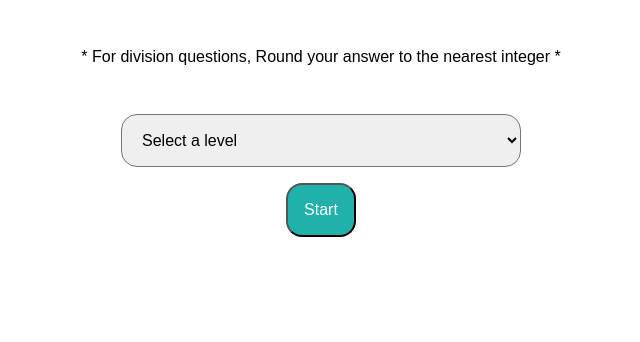
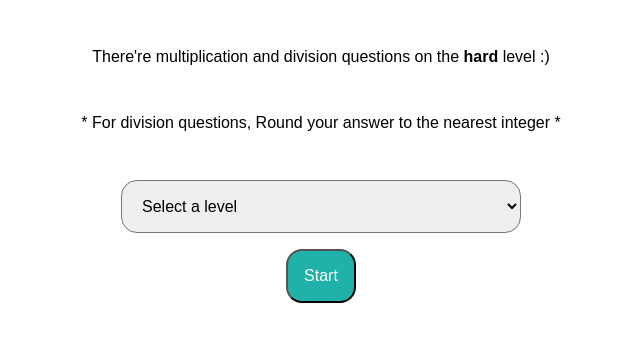
Before and after one commit to ChangmoSung/DWMT-metronome, a React (Create React App) app: page / in a window 1280 px wide. Shown: the top 342 px of the page, without its empty margins (319-959 px from the left). Built offline with nearby package versions, Linux system fonts and the light colour scheme.

Commit message:
decrease play time and add an announcement

```diff
--- a/src/App.js
+++ b/src/App.js
@@ -54,6 +54,13 @@ const App = () => {
         <source src={sound}></source>
       </audio>
 
+      {questions.length <= 0 && !gameOver && (
+        <p className="announcement">
+          There're multiplication and division questions on the{" "}
+          <strong>hard</strong> level :)
+        </p>
+      )}
+
       <p className="announcement">
         * For division questions, Round your answer to the nearest integer *
       </p>
```
Also changed, not shown: src/lib/index.js.
